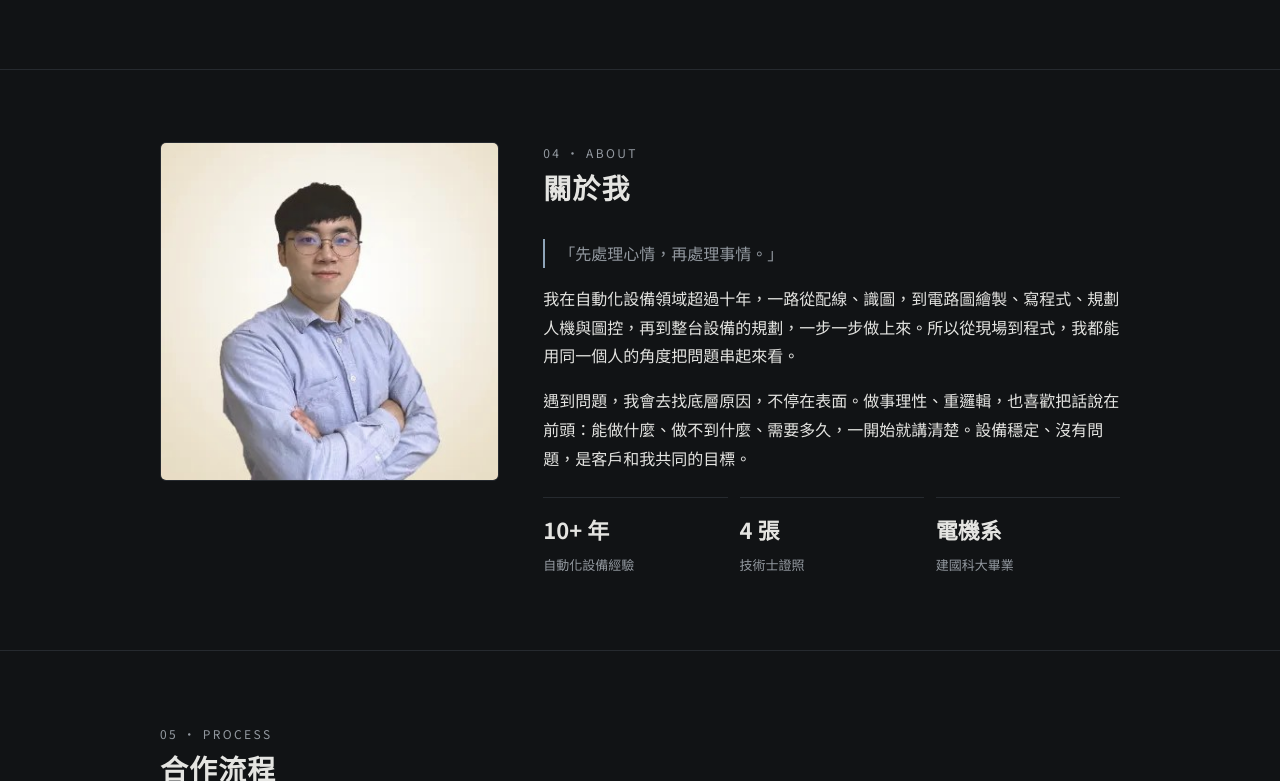
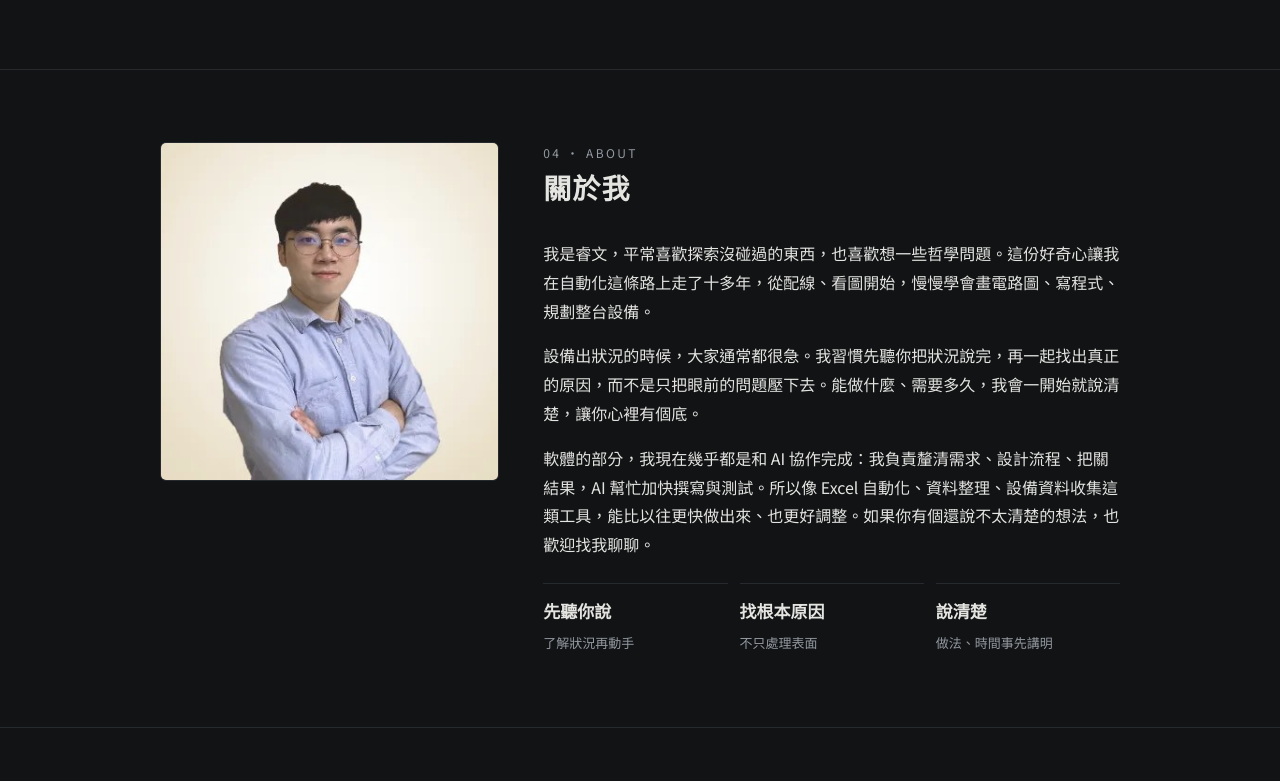
Before and after one commit to rayne-lrw/resume, a plain HTML site: page index.html in a window 1280 px wide. Shown: the part 3173-3954 px from the top of the page. Drawn offline with Linux system fonts and the light colour scheme.

Commit message:
關於我改為較柔和的語氣，補充 AI 協作說明
Co-Authored-By: Claude Opus 5.5 <noreply@anthropic.com>
Claude-Session: https://claude.ai/code/session_015hGFibcDYM9iiqdHF2fBiR

```diff
--- a/index.html
+++ b/index.html
@@ -95,7 +95,7 @@
   .avatar img { width: 100%; height: 100%; object-fit: cover; filter: saturate(.85); }
   .facts { display: grid; grid-template-columns: repeat(3, 1fr); gap: 12px; margin-top: 24px; }
   .facts div { border-top: 1px solid var(--line); padding-top: 12px; }
-  .facts b { display: block; font-size: 22px; font-weight: 700; }
+  .facts b { display: block; font-size: 17px; font-weight: 700; }
   .facts span { font-size: 13px; color: var(--muted); }
 
   /* 實績 */
@@ -237,7 +237,7 @@
             <li>MySQL／Access／MSSQL 資料庫應用</li>
             <li>Modbus RTU、TCP/IP 設備通訊收資料</li>
           </ul>
-          <div class="price">可搭配 AI 輔助開發</div>
+          <div class="price">以 AI 協作開發，交付更快</div>
         </div>
         <div class="card">
           <h3>室內配線＆水電</h3>
@@ -351,13 +351,13 @@
           <div class="num">04 · ABOUT</div>
           <h2>關於我</h2>
         </div>
-        <p class="quote">「先處理心情，再處理事情。」</p>
-        <p>我在自動化設備領域超過十年，一路從配線、識圖，到電路圖繪製、寫程式、規劃人機與圖控，再到整台設備的規劃，一步一步做上來。所以從現場到程式，我都能用同一個人的角度把問題串起來看。</p>
-        <p>遇到問題，我會去找底層原因，不停在表面。做事理性、重邏輯，也喜歡把話說在前頭：能做什麼、做不到什麼、需要多久，一開始就講清楚。設備穩定、沒有問題，是客戶和我共同的目標。</p>
+        <p>我是睿文，平常喜歡探索沒碰過的東西，也喜歡想一些哲學問題。這份好奇心讓我在自動化這條路上走了十多年，從配線、看圖開始，慢慢學會畫電路圖、寫程式、規劃整台設備。</p>
+        <p>設備出狀況的時候，大家通常都很急。我習慣先聽你把狀況說完，再一起找出真正的原因，而不是只把眼前的問題壓下去。能做什麼、需要多久，我會一開始就說清楚，讓你心裡有個底。</p>
+        <p>軟體的部分，我現在幾乎都是和 AI 協作完成：我負責釐清需求、設計流程、把關結果，AI 幫忙加快撰寫與測試。所以像 Excel 自動化、資料整理、設備資料收集這類工具，能比以往更快做出來、也更好調整。如果你有個還說不太清楚的想法，也歡迎找我聊聊。</p>
         <div class="facts">
-          <div><b>10+ 年</b><span>自動化設備經驗</span></div>
-          <div><b>4 張</b><span>技術士證照</span></div>
-          <div><b>電機系</b><span>建國科大畢業</span></div>
+          <div><b>先聽你說</b><span>了解狀況再動手</span></div>
+          <div><b>找根本原因</b><span>不只處理表面</span></div>
+          <div><b>說清楚</b><span>做法、時間事先講明</span></div>
         </div>
       </div>
     </div>
```
